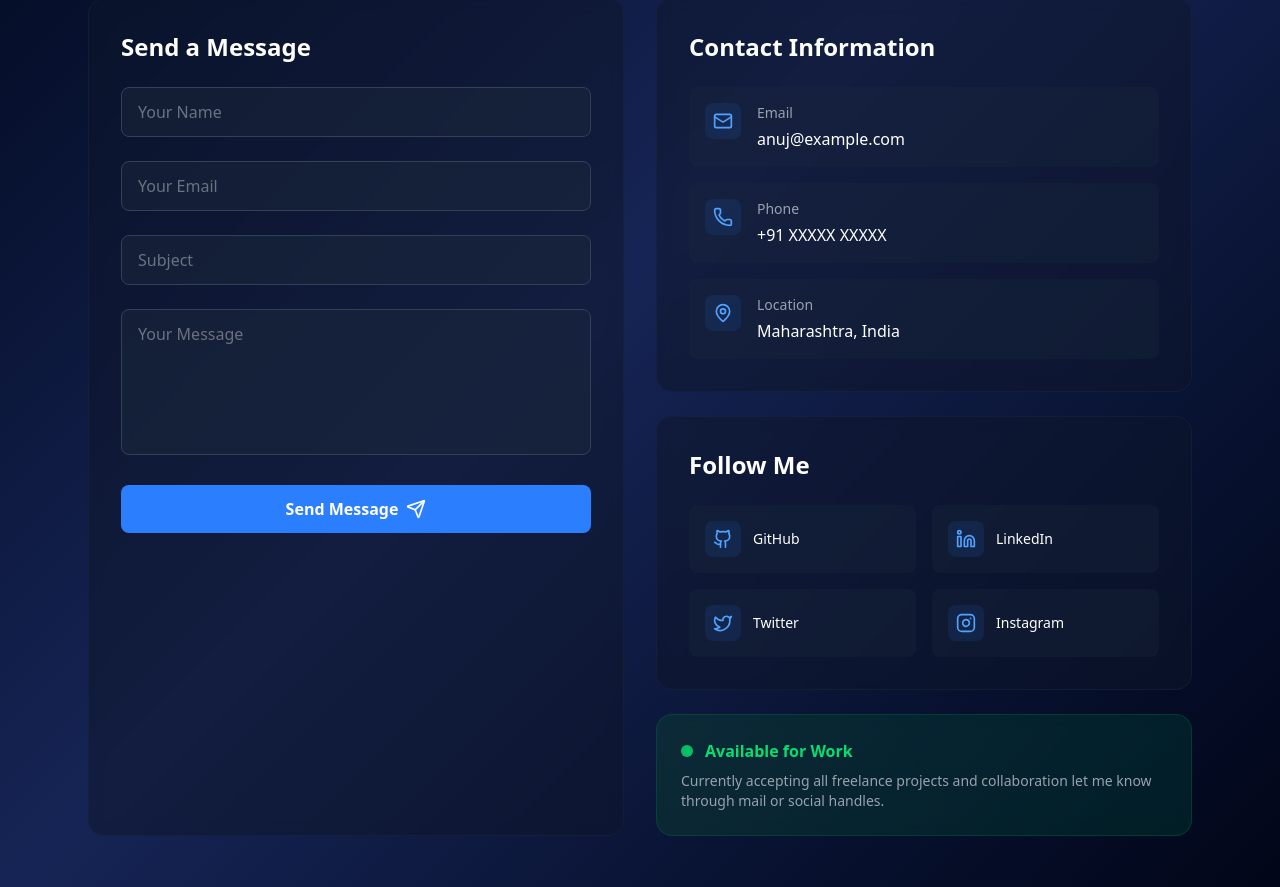
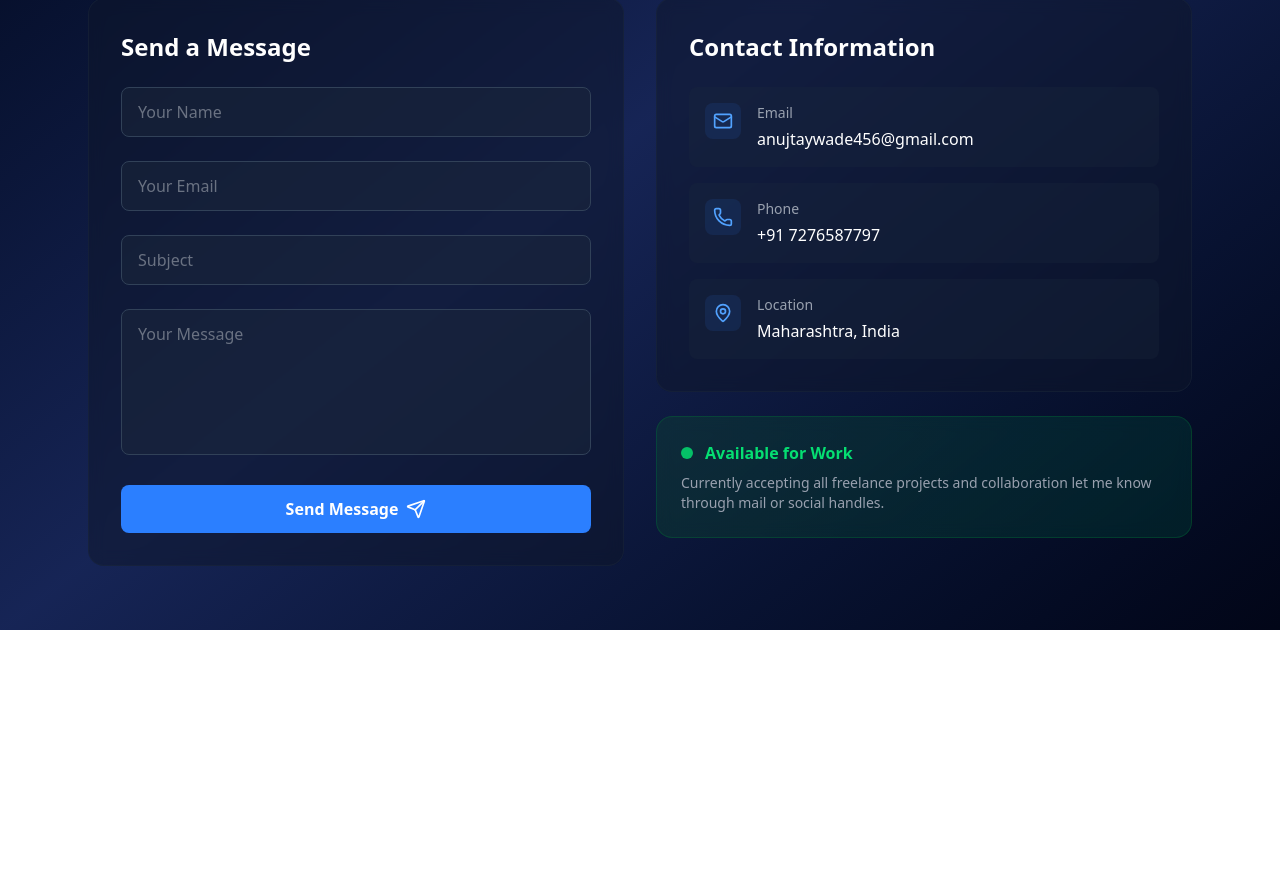
Before and after one commit to anujtaywade/New-Portfolio, a Next.js app: page /Contact in a window 1280 px wide. Shown: the part 380-1267 px from the top of the page. After the commit the page ends 1010 px from the top, so only its background shows below. Built offline with nearby package versions, Linux system fonts and the light colour scheme.

Commit message:
updated contact page

```diff
--- a/package.json
+++ b/package.json
@@ -9,6 +9,8 @@
     "lint": "eslint"
   },
   "dependencies": {
+    "@emailjs/browser": "^4.4.1",
+    "emailjs-com": "^3.2.0",
     "framer-motion": "^12.23.24",
     "lucide-react": "^0.552.0",
     "next": "15.5.6",
--- a/src/app/Contact/page.jsx
+++ b/src/app/Contact/page.jsx
@@ -2,6 +2,7 @@
 
 import React, { useState } from 'react';
 import { Send, Mail, MapPin, Phone, Github, Linkedin, Twitter, Instagram, CheckCircle } from 'lucide-react';
+import emailjs from "@emailjs/browser";
 
 const Page = () => {
   const [formData, setFormData] = useState({
@@ -22,26 +23,30 @@ const Page = () => {
 
   const handleSubmit = () => {
     if (formData.name && formData.email && formData.subject && formData.message) {
-      setSubmitted(true);
+        emailjs.send(
+            process.env.NEXT_PUBLIC_SERVICE_ID,
+            process.env.NEXT_PUBLIC_TEMPLATE_ID,
+            formData,
+            process.env.NEXT_PUBLIC_PUBLIC_KEY
+        )
+        .then(()=>{
+            setSubmitted(true);
       setTimeout(() => {
         setSubmitted(false);
         setFormData({ name: '', email: '', subject: '', message: '' });
       }, 3000);
+        })
+        .catch((error)=>console.log("error in sending email",error))
+
     }
   };
 
   const contactInfo = [
-    { icon: Mail, label: 'Email', value: 'anuj@example.com', href: 'mailto:anuj@example.com' },
-    { icon: Phone, label: 'Phone', value: '+91 XXXXX XXXXX', href: 'tel:+91XXXXXXXXXX' },
+    { icon: Mail, label: 'Email', value: 'anujtaywade456@gmail.com', href: 'mailto:anujtaywade456@gmail.com' },
+    { icon: Phone, label: 'Phone', value: '+91 7276587797', href: 'tel:+917276587797' },
     { icon: MapPin, label: 'Location', value: 'Maharashtra, India', href: null }
   ];
 
-  const socialLinks = [
-    { icon: Github, href: '#', label: 'GitHub' },
-    { icon: Linkedin, href: '#', label: 'LinkedIn' },
-    { icon: Twitter, href: '#', label: 'Twitter' },
-    { icon: Instagram, href: '#', label: 'Instagram' }
-  ];
 
   return (
     <div className="min-h-screen bg-gradient-to-br from-slate-950 via-blue-950 to-slate-950 text-white">
@@ -74,6 +79,7 @@ const Page = () => {
             ) : (
               <div className="space-y-6">
                 <div>
+
                   <input
                     type="text"
                     name="name"
@@ -140,8 +146,11 @@ const Page = () => {
                   Send Message
                   <Send className="w-5 h-5 group-hover:translate-x-1 transition-transform" />
                 </button>
+
               </div>
+
             )}
+
           </div>
 
           {/* Contact Info & Social */}
@@ -173,24 +182,7 @@ const Page = () => {
               </div>
             </div>
 
-            {/* Social Links */}
-            <div className="bg-slate-900/50 backdrop-blur-sm rounded-2xl p-8 border border-slate-800/50 hover:border-slate-700/50 transition-all duration-300">
-              <h2 className="text-2xl font-bold mb-6">Follow Me</h2>
-              <div className="grid grid-cols-2 gap-4">
-                {socialLinks.map((social, index) => (
-                  <a
-                    key={index}
-                    href={social.href}
-                    className="flex items-center gap-3 p-4 rounded-lg bg-slate-800/30 hover:bg-slate-800/50 hover:scale-105 transition-all duration-300 group"
-                  >
-                    <div className="p-2 bg-blue-500/10 rounded-lg group-hover:bg-blue-500/20 transition-colors">
-                      <social.icon className="w-5 h-5 text-blue-400" />
-                    </div>
-                    <span className="text-sm font-medium">{social.label}</span>
-                  </a>
-                ))}
-              </div>
-            </div>
+
 
             {/* Availability Badge */}
             <div className="bg-gradient-to-r from-green-900/30 to-emerald-900/30 backdrop-blur-sm rounded-2xl p-6 border border-green-700/30">
--- a/src/app/layout.js
+++ b/src/app/layout.js
@@ -1,6 +1,7 @@
 import { Geist, Geist_Mono } from "next/font/google";
 import "./globals.css";
 import Navbar from '@/components/Navbar';
+// import Footer from '@/components/Footer';
 
 
 const geistSans = Geist({
@@ -26,7 +27,7 @@ export default function RootLayout({ children }) {
 
       >
         <Navbar/>
-
+        {/* <Footer/> */}
         {children}
       </body>
     </html>
--- a/src/app/page.js
+++ b/src/app/page.js
@@ -2,11 +2,12 @@
 
 import React from "react";
 import { motion } from "framer-motion";
-import { MapPin, Github, Linkedin, Twitter, Instagram } from "lucide-react";
+import { MapPin, Github, Linkedin, Twitter, Instagram, Contact } from "lucide-react";
 import  {TypeAnimation } from "react-type-animation";
 import Link from "next/link";
 import Projects from '@/app/Projects/page';
 import About from '@/app/About/page';
+
 
 
 const Page = () => {
@@ -124,6 +125,7 @@ const Page = () => {
 
 
 
+
     </div>
 
 
--- /dev/null
+++ b/src/components/Footer.jsx
@@ -0,0 +1,11 @@
+import React from 'react'
+
+const Footer = () => {
+  return (
+    <div className='mt-30'>
+      hello from footer
+    </div>
+  )
+}
+
+export default Footer
--- a/src/components/Navbar.jsx
+++ b/src/components/Navbar.jsx
@@ -39,7 +39,7 @@ export default function Navbar() {
           >
             <Link href="/" onClick={() => setOpen(false)} className="hover:text-blue-400 transition">Home</Link>
             <Link href="/About" onClick={() => setOpen(false)} className="hover:text-blue-400 transition">About</Link>
-            <Link href="/projects" onClick={() => setOpen(false)} className="hover:text-blue-400 transition">Projects</Link>
+            <Link href="/Projects" onClick={() => setOpen(false)} className="hover:text-blue-400 transition">Projects</Link>
             <Link href="/Contact" onClick={() => setOpen(false)} className="hover:text-blue-400 transition">Contact</Link>
           </motion.div>
         )}
```
Also changed, not shown: 1 other file (tests, documents, lock files or other folders).
